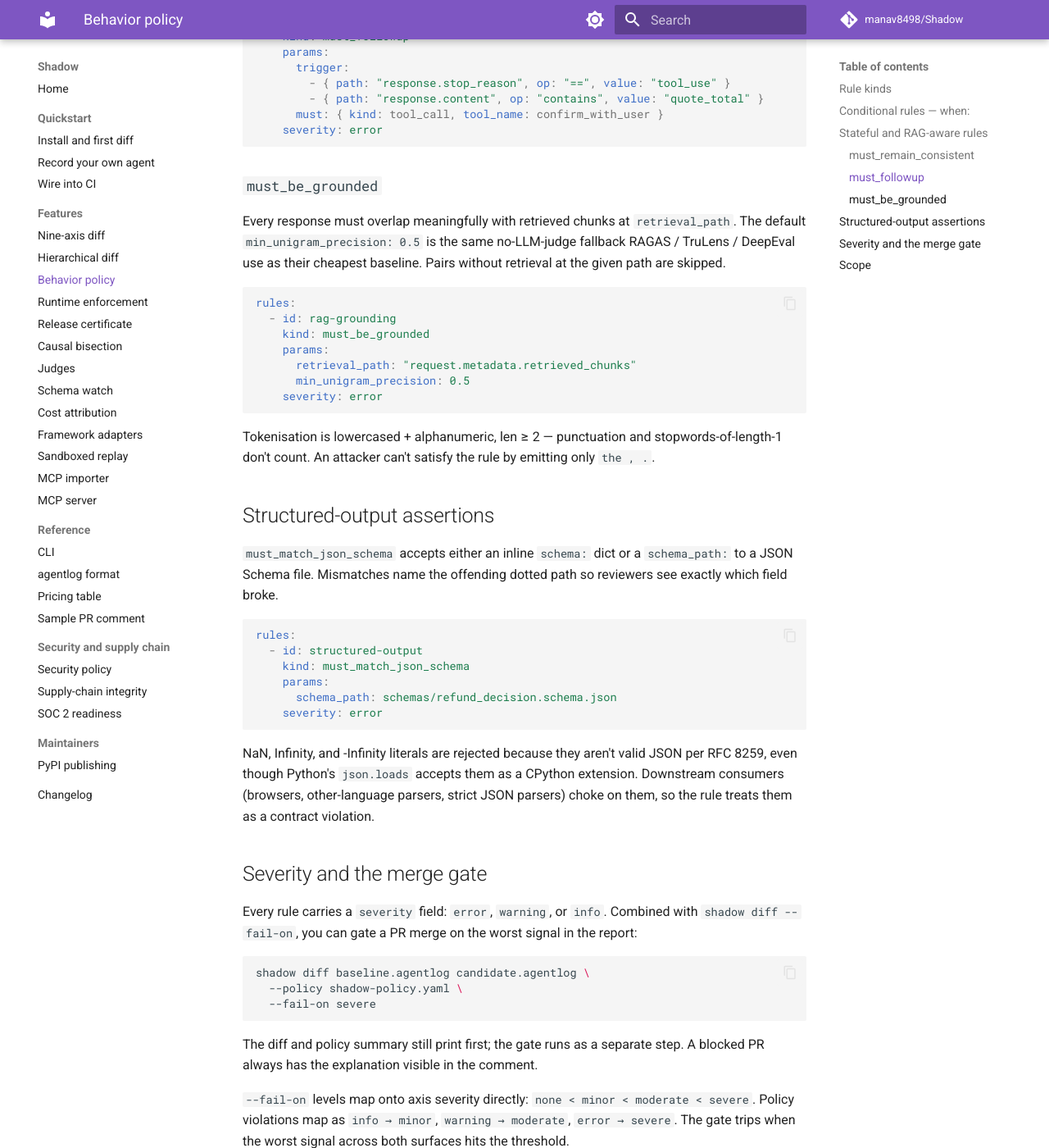
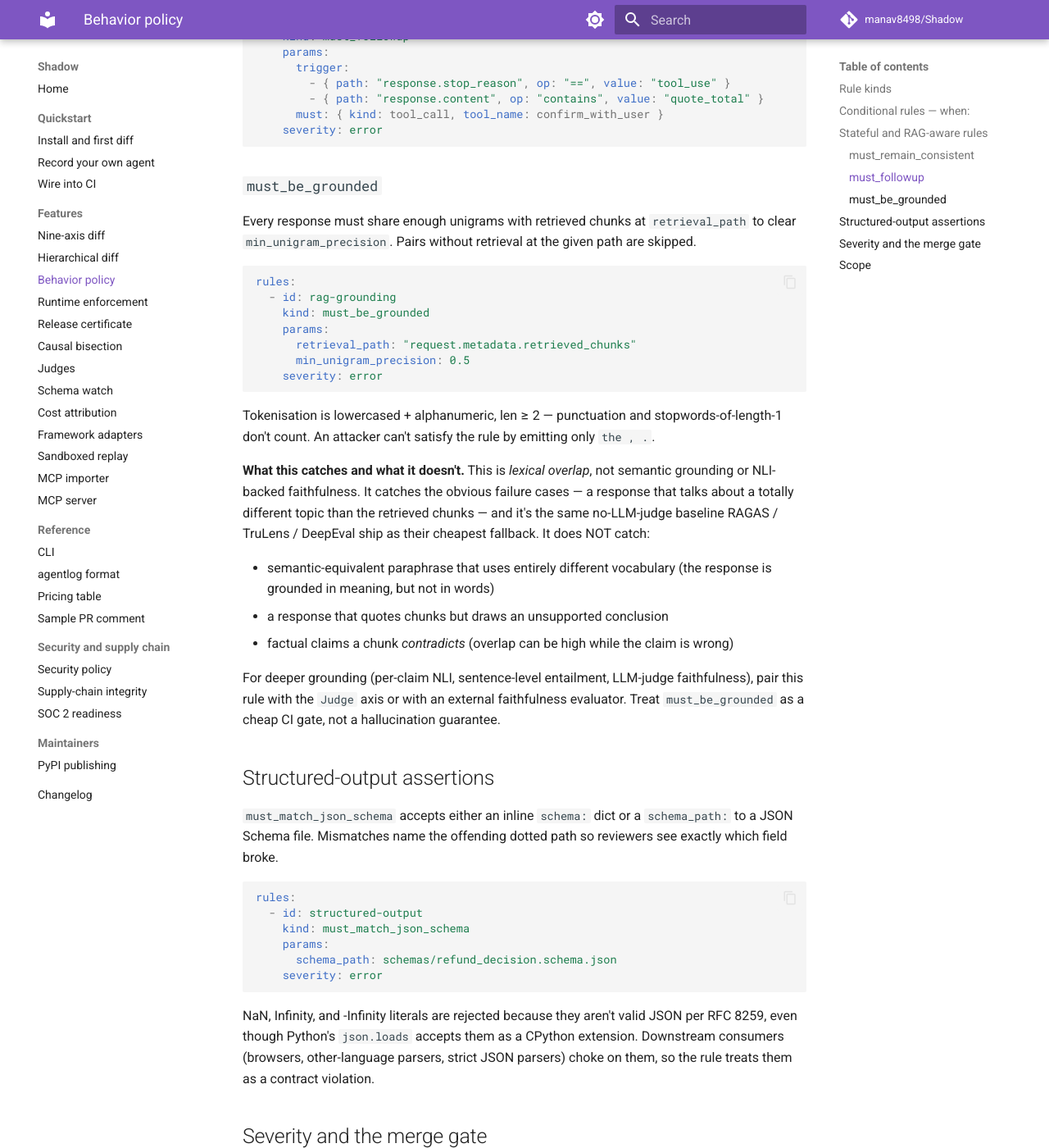
Before and after one commit to manav8498/Shadow, an MkDocs documentation site: the page built from docs/features/policy.md, in a window 1280 px wide and 1400 px high, scrolled down 2359 px. Shown: the whole window at 82% size. Built offline with MkDocs 1.6.1 and Material for MkDocs 9.7.7, drawn with Linux system fonts in a browser that asks for light colours; comment, search, counter and statistics services are not loaded; some of the changed text lies outside the part shown.

Commit message:
docs: clarify must_be_grounded and rule counts
policy.md said "nine rule kinds" while the table below it listed twelve.
Same drift in quickstart/ci.md, reference/cli.md, and the
shadow_check_policy MCP description. All four now say twelve.

````diff
--- a/Cargo.toml
+++ b/Cargo.toml
@@ -3,7 +3,7 @@ resolver = "2"
 members = ["crates/shadow-core"]
 
 [workspace.package]
-version = "2.0.1"
+version = "2.0.2"
 edition = "2021"
 rust-version = "1.95"
 # Dual-licensed per Rust community convention (tokio, serde, ruff, uv, polars).
--- a/docs/features/policy.md
+++ b/docs/features/policy.md
@@ -74,7 +74,7 @@ rules:
 
 ### `must_be_grounded`
 
-Every response must overlap meaningfully with retrieved chunks at `retrieval_path`. The default `min_unigram_precision: 0.5` is the same no-LLM-judge fallback RAGAS / TruLens / DeepEval use as their cheapest baseline. Pairs without retrieval at the given path are skipped.
+Every response must share enough unigrams with retrieved chunks at `retrieval_path` to clear `min_unigram_precision`. Pairs without retrieval at the given path are skipped.
 
 ```yaml
 rules:
@@ -87,6 +87,14 @@ rules:
 ```
 
 Tokenisation is lowercased + alphanumeric, len ≥ 2 — punctuation and stopwords-of-length-1 don't count. An attacker can't satisfy the rule by emitting only `the , .`.
+
+**What this catches and what it doesn't.** This is *lexical overlap*, not semantic grounding or NLI-backed faithfulness. It catches the obvious failure cases — a response that talks about a totally different topic than the retrieved chunks — and it's the same no-LLM-judge baseline RAGAS / TruLens / DeepEval ship as their cheapest fallback. It does NOT catch:
+
+- semantic-equivalent paraphrase that uses entirely different vocabulary (the response is grounded in meaning, but not in words)
+- a response that quotes chunks but draws an unsupported conclusion
+- factual claims a chunk *contradicts* (overlap can be high while the claim is wrong)
+
+For deeper grounding (per-claim NLI, sentence-level entailment, LLM-judge faithfulness), pair this rule with the `Judge` axis or with an external faithfulness evaluator. Treat `must_be_grounded` as a cheap CI gate, not a hallucination guarantee.
 
 ## Structured-output assertions
 
````
Also changed, not shown: other parts of docs/features/policy.md (+1 -1 lines), CHANGELOG.md (+17 -0 lines), README.md (+12 -9 lines), docs/quickstart/ci.md (+1 -1 lines), docs/reference/cli.md (+3 -2 lines), 5 other files.
